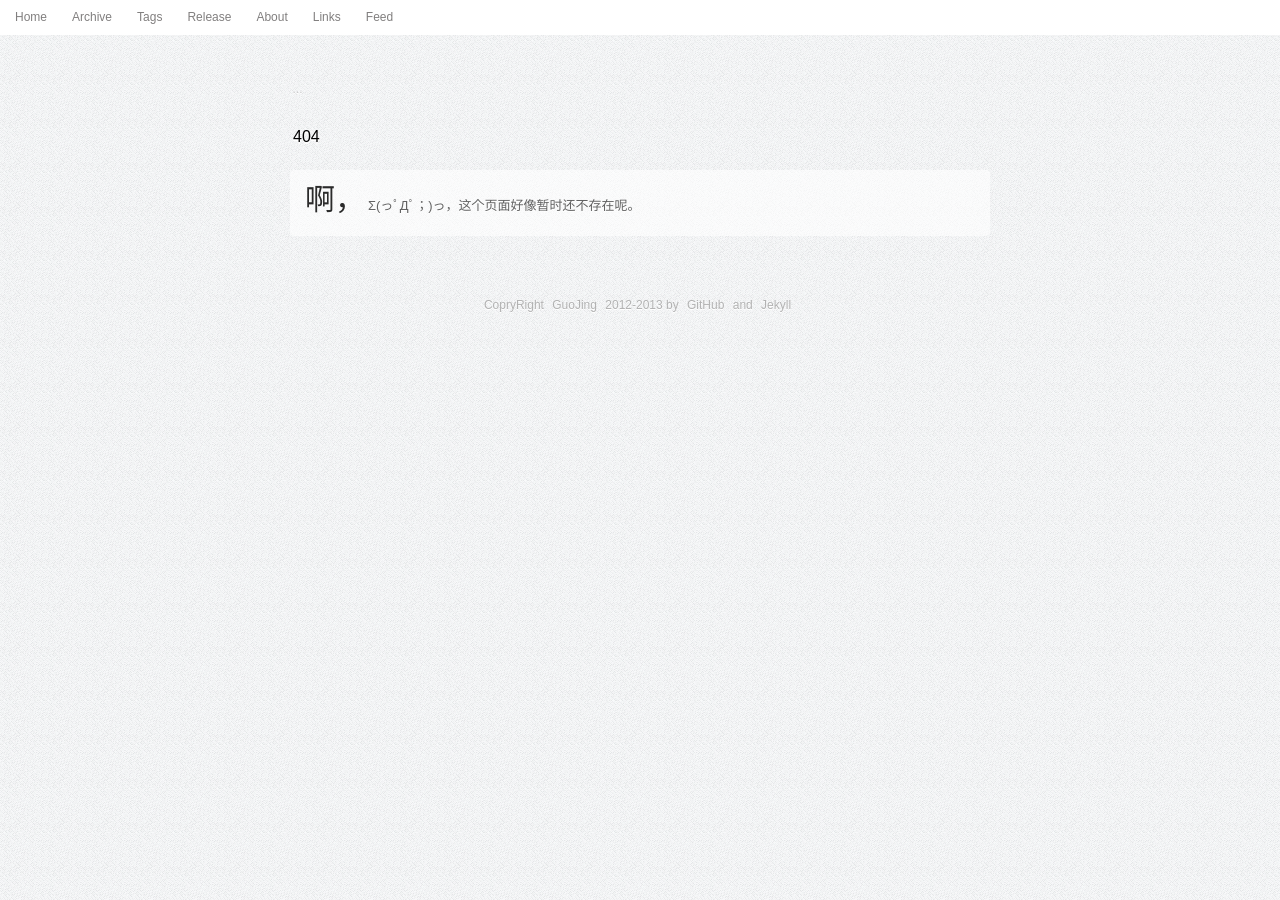
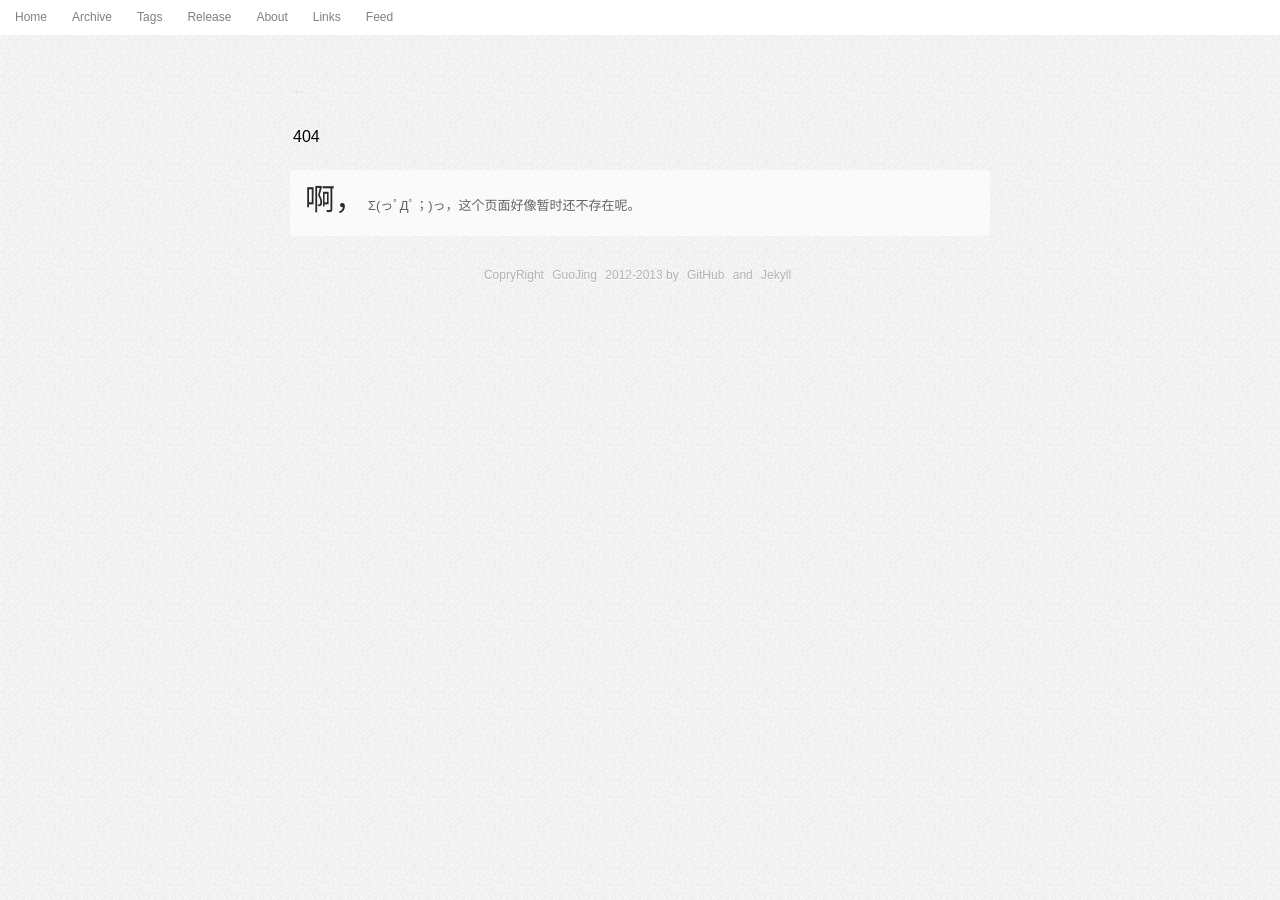
Before and after one commit to zwitzwit/guojing.github.com, a Jekyll site: the page built from 404.html, in a window 1280 px wide. Built offline with Jekyll 4.4.1, drawn with Linux system fonts in a browser that asks for light colours; Markdown is read by kramdown in place of the engine named in the settings.

Commit message:
reduce post

```diff
--- a/_layouts/default.html
+++ b/_layouts/default.html
@@ -11,7 +11,7 @@
 
 <div class="cast">{{ site.description }}...</div>
 
-<div class="main">
+<div class="main clearfix">
 {{ content }}
 </div>
 
--- a/css/style.css
+++ b/css/style.css
@@ -52,7 +52,7 @@
 .content p{margin-bottom: 20px;}
 
 .footer, .paginator{font-size:12px; text-shadow:0 1px 0 white;text-align:center;margin-top:-10px;margin-bottom:25px;color:#b2b2b2;}
-.footer {margin-top: 60px}
+.footer {margin-top: 10px}
 
 .paginator a:link{color:rgb(85, 85, 85);text-decoration:none;text-shadow:0px 1px 0px white; padding:3px;margin:0 2px}
 .paginator a:visited{color:rgb(85, 85, 85);text-decoration:none;text-shadow:0px 1px 0px white;}
--- a/index.html
+++ b/index.html
@@ -18,7 +18,7 @@
 </div>
  -->
 <div class="insta clearfix">
-    <iframe src="http://widget.stagram.com/in/soundbbg/?s=64&w=3&h=1&b=1&p=10" allowtransparency="true" frameborder="0" scrolling="no" style="border:none;overflow:hidden;width:252px; height: 336px" ></iframe> <!-- Webstagram - web.stagram.com -->
+    <iframe src="http://widget.stagram.com/in/soundbbg/?s=64&w=3&h=1&b=1&p=10" allowtransparency="true" frameborder="0" scrolling="no" style="border:none;overflow:hidden;width:252px; height: 100px" ></iframe> <!-- Webstagram - web.stagram.com -->
 </div>
 {% else %}
 <div class="more">
```
